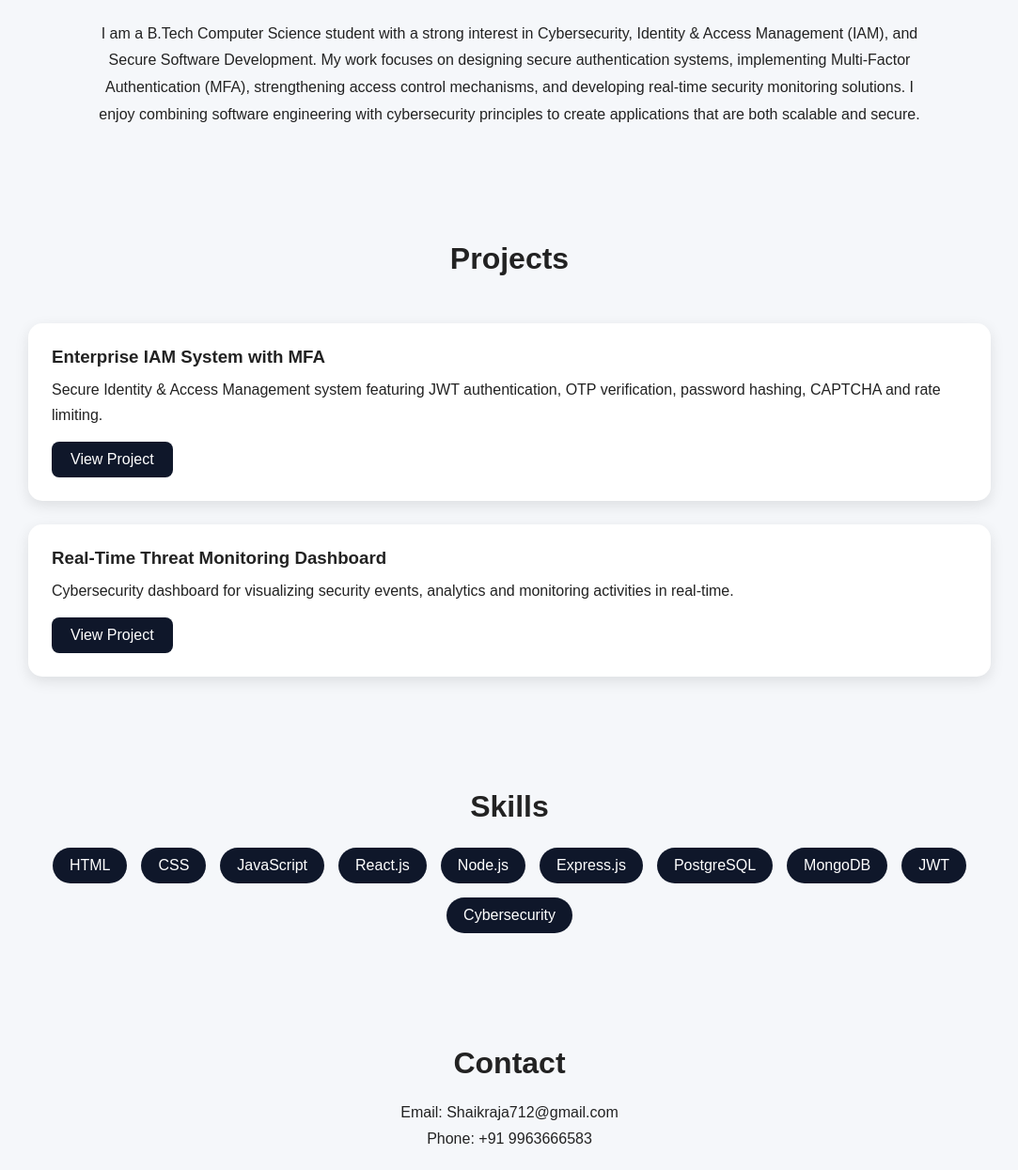
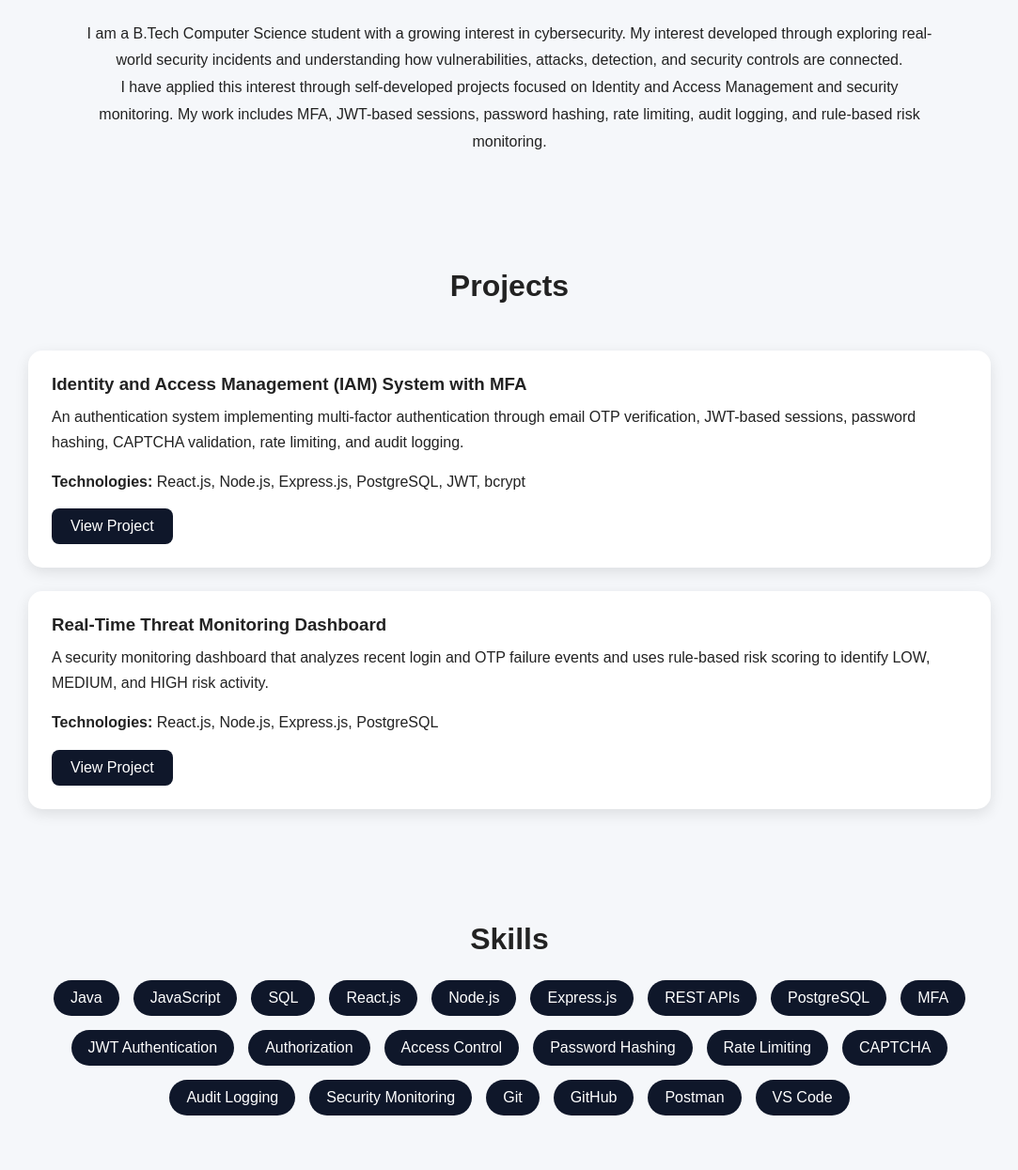
Before and after one commit to rajanani6767/portfolio, a plain HTML site: page index.html in a window 1280 px wide. Shown: the part 715-1960 px from the top of the page at 94% size, without its empty margins (98-1181 px from the left). Drawn offline with Linux system fonts and the light colour scheme.

Commit message:
Update index.html

```diff
--- a/index.html
+++ b/index.html
@@ -1,9 +1,11 @@
 <!DOCTYPE html>
 <html lang="en">
+
 <head>
 <meta charset="UTF-8">
 <meta name="viewport" content="width=device-width, initial-scale=1.0">
-<title>Shaik Raja | Portfolio</title>
+
+<title>Shaik Raja | Cybersecurity Portfolio</title>
 
 <link rel="stylesheet" href="style.css">
 
@@ -22,19 +24,26 @@ href="https://cdnjs.cloudflare.com/ajax/libs/font-awesome/6.5.1/css/all.min.css"
 
 <h1>Shaik Raja</h1>
 
-<h3>Cybersecurity & Full Stack Developer</h3>
+<h3>Computer Science Student | Cybersecurity</h3>
 
 <p>
-Computer Science student specializing in Cybersecurity and Full Stack Development. Experienced in building secure authentication systems, MFA-enabled Identity & Access Management solutions, and real-time threat monitoring dashboards using React, Node.js, Express.js, and PostgreSQL.
+Computer Science undergraduate with hands-on experience building an
+Identity and Access Management (IAM) system and a threat monitoring
+dashboard. Interested in cybersecurity, authentication, access control,
+and security monitoring.
 </p>
 
 <div class="socials">
 
-<a href="https://www.linkedin.com/in/raja-shaik-250677353?" target="_blank">
+<a href="https://www.linkedin.com/in/raja-shaik-250677353"
+target="_blank"
+aria-label="LinkedIn">
 <i class="fab fa-linkedin"></i>
 </a>
 
-<a href="https://github.com/rajanani6767" target="_blank">
+<a href="https://github.com/rajanani6767"
+target="_blank"
+aria-label="GitHub">
 <i class="fab fa-github"></i>
 </a>
 
@@ -44,31 +53,46 @@ Computer Science student specializing in Cybersecurity and Full Stack Developmen
 
 </header>
 
+
 <section class="about">
 
 <h2>About Me</h2>
 
 <p>
-I am a B.Tech Computer Science student with a strong interest in Cybersecurity, Identity & Access Management (IAM), and Secure Software Development.
+I am a B.Tech Computer Science student with a growing interest in
+cybersecurity. My interest developed through exploring real-world
+security incidents and understanding how vulnerabilities, attacks,
+detection, and security controls are connected.
+</p>
 
-My work focuses on designing secure authentication systems, implementing Multi-Factor Authentication (MFA), strengthening access control mechanisms, and developing real-time security monitoring solutions.
-
-I enjoy combining software engineering with cybersecurity principles to create applications that are both scalable and secure.
+<p>
+I have applied this interest through self-developed projects focused on
+Identity and Access Management and security monitoring. My work includes
+MFA, JWT-based sessions, password hashing, rate limiting, audit logging,
+and rule-based risk monitoring.
 </p>
 
 </section>
+
 
 <section class="projects">
 
 <h2>Projects</h2>
 
+
 <div class="project-card">
 
-<h3>Enterprise IAM System with MFA</h3>
+<h3>Identity and Access Management (IAM) System with MFA</h3>
 
 <p>
-Secure Identity & Access Management system featuring JWT authentication,
-OTP verification, password hashing, CAPTCHA and rate limiting.
+An authentication system implementing multi-factor authentication
+through email OTP verification, JWT-based sessions, password hashing,
+CAPTCHA validation, rate limiting, and audit logging.
+</p>
+
+<p>
+<strong>Technologies:</strong>
+React.js, Node.js, Express.js, PostgreSQL, JWT, bcrypt
 </p>
 
 <a href="https://rajanani6767.github.io/iam-project/"
@@ -78,13 +102,20 @@ View Project
 
 </div>
 
+
 <div class="project-card">
 
 <h3>Real-Time Threat Monitoring Dashboard</h3>
 
 <p>
-Cybersecurity dashboard for visualizing security events,
-analytics and monitoring activities in real-time.
+A security monitoring dashboard that analyzes recent login and OTP
+failure events and uses rule-based risk scoring to identify
+LOW, MEDIUM, and HIGH risk activity.
+</p>
+
+<p>
+<strong>Technologies:</strong>
+React.js, Node.js, Express.js, PostgreSQL
 </p>
 
 <a href="https://rajanani6767.github.io/threat-dashboard"
@@ -96,39 +127,62 @@ View Project
 
 </section>
 
+
 <section class="skills">
 
 <h2>Skills</h2>
 
 <div class="skill-container">
 
-<span>HTML</span>
-<span>CSS</span>
+<span>Java</span>
 <span>JavaScript</span>
+<span>SQL</span>
+
 <span>React.js</span>
+
 <span>Node.js</span>
 <span>Express.js</span>
+<span>REST APIs</span>
+
 <span>PostgreSQL</span>
-<span>MongoDB</span>
-<span>JWT</span>
-<span>Cybersecurity</span>
+
+<span>MFA</span>
+<span>JWT Authentication</span>
+<span>Authorization</span>
+<span>Access Control</span>
+<span>Password Hashing</span>
+<span>Rate Limiting</span>
+<span>CAPTCHA</span>
+<span>Audit Logging</span>
+<span>Security Monitoring</span>
+
+<span>Git</span>
+<span>GitHub</span>
+<span>Postman</span>
+<span>VS Code</span>
 
 </div>
 
 </section>
+
 
 <section class="contact">
 
 <h2>Contact</h2>
 
 <p>Email: Shaikraja712@gmail.com</p>
+
 <p>Phone: +91 9963666583</p>
 
 </section>
 
+
 <footer>
+
 <p>© 2026 Shaik Raja</p>
+
 </footer>
 
 </body>
+
 </html>
```
